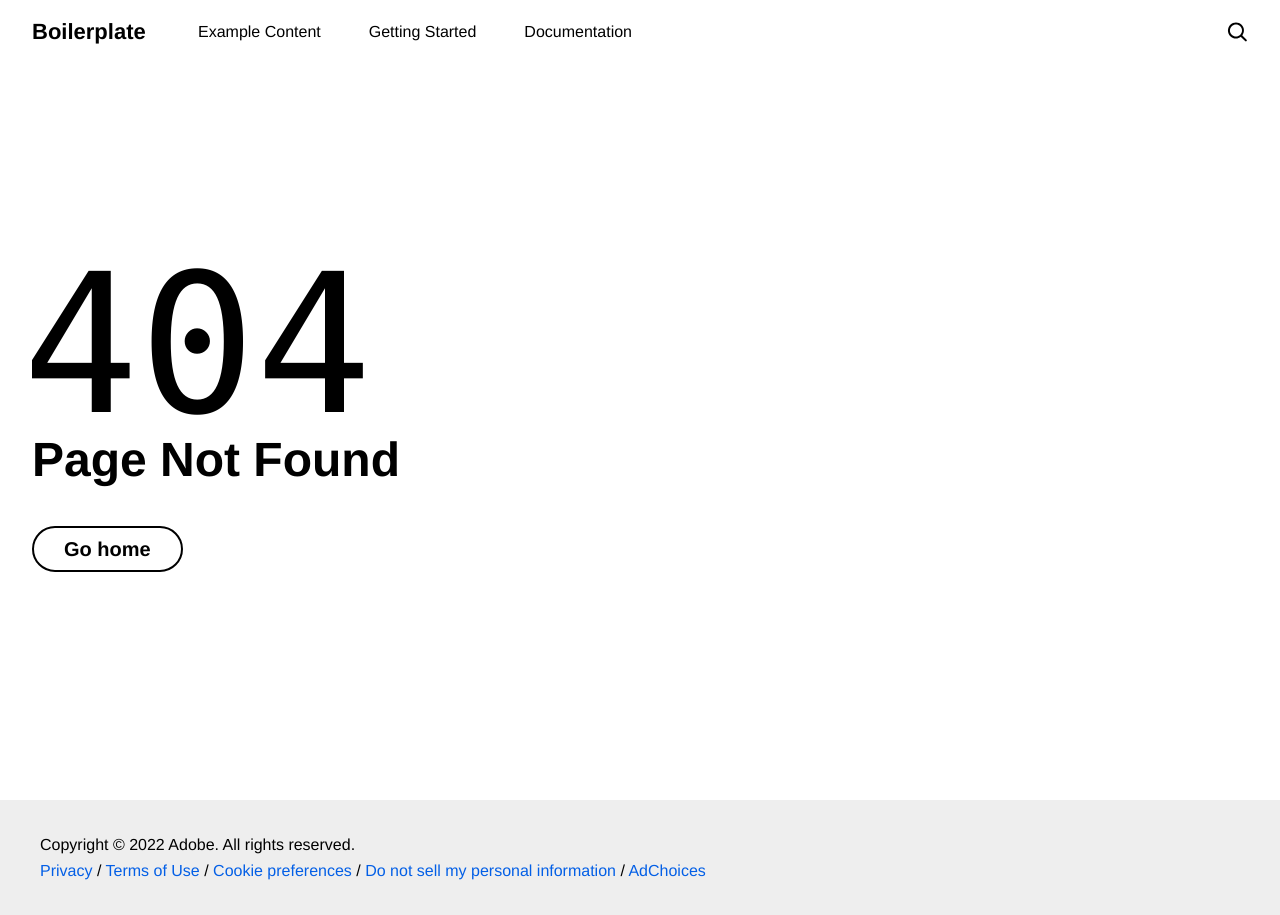
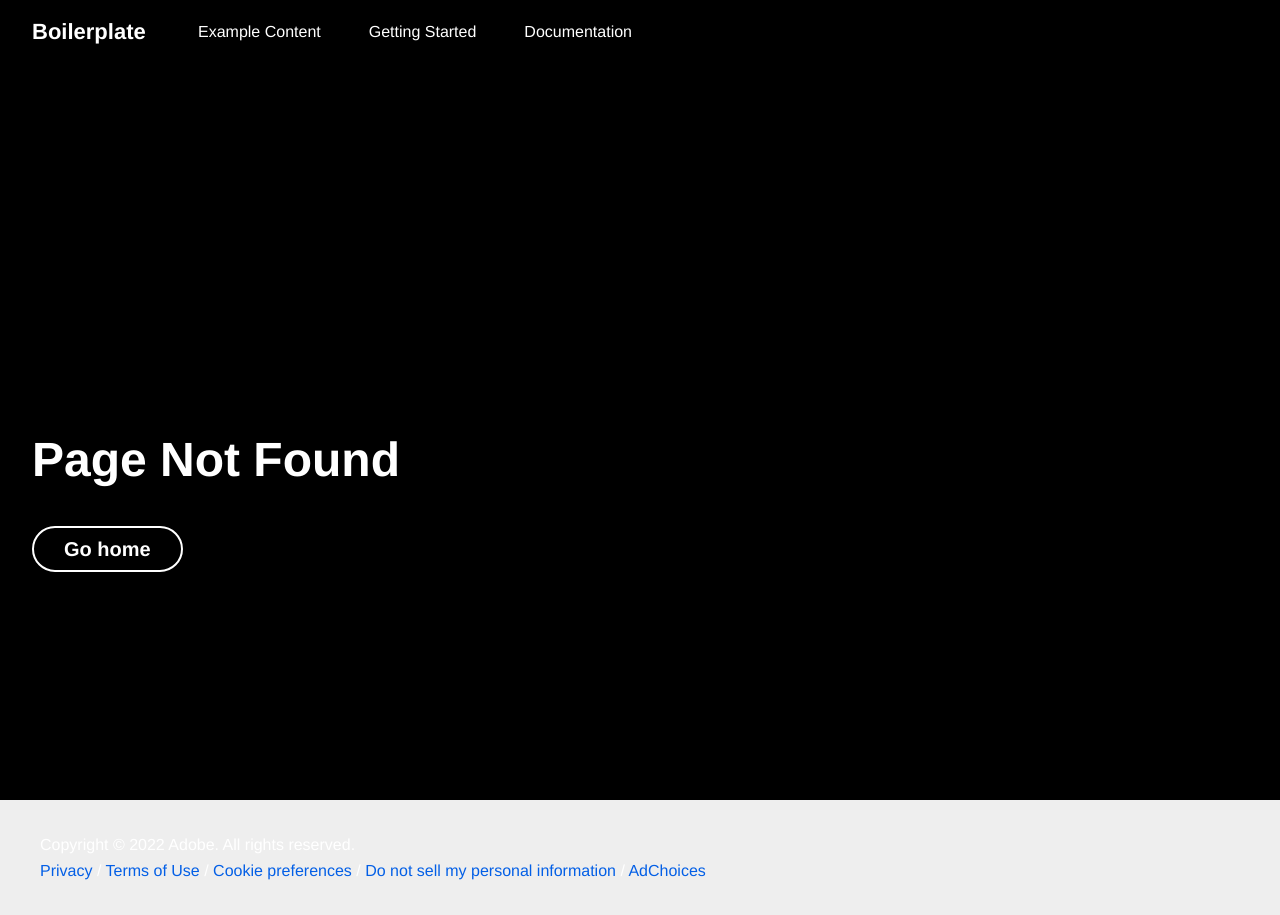
Before and after one commit to frankbiederich/wanderlust, a website with bundled scripts: page 404.html in a window 1280 px wide. Built offline with nearby package versions, Linux system fonts and the dark colour scheme; files whose address does not match are found by name.

Commit message:
Update styles.css

```diff
--- a/styles/styles.css
+++ b/styles/styles.css
@@ -40,6 +40,19 @@
   /* nav height */
   --nav-height: 64px;
 
+}
+
+@media (prefers-color-scheme: dark) {
+  /* CSS Code wenn Dark Mode aktiv */
+ :root {
+  /* colors */
+  --link-color: #035fe6;
+  --link-hover-color: #136ff6;
+  --background-color: #000;
+  --overlay-background-color: #eee;
+  --highlight-background-color: #ccc;
+  --text-color: #fff;
+  }
 }
 
 body {
```
